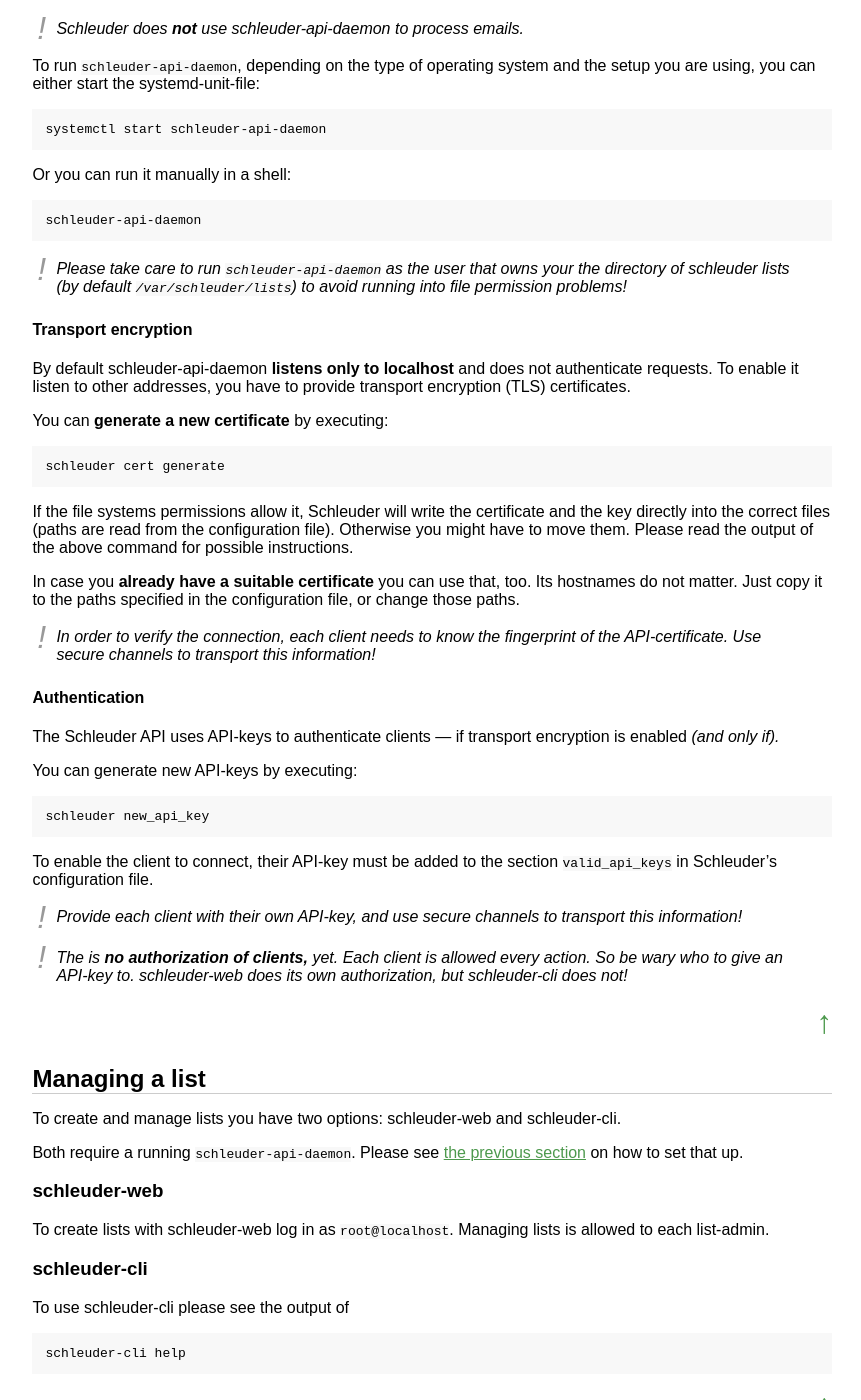
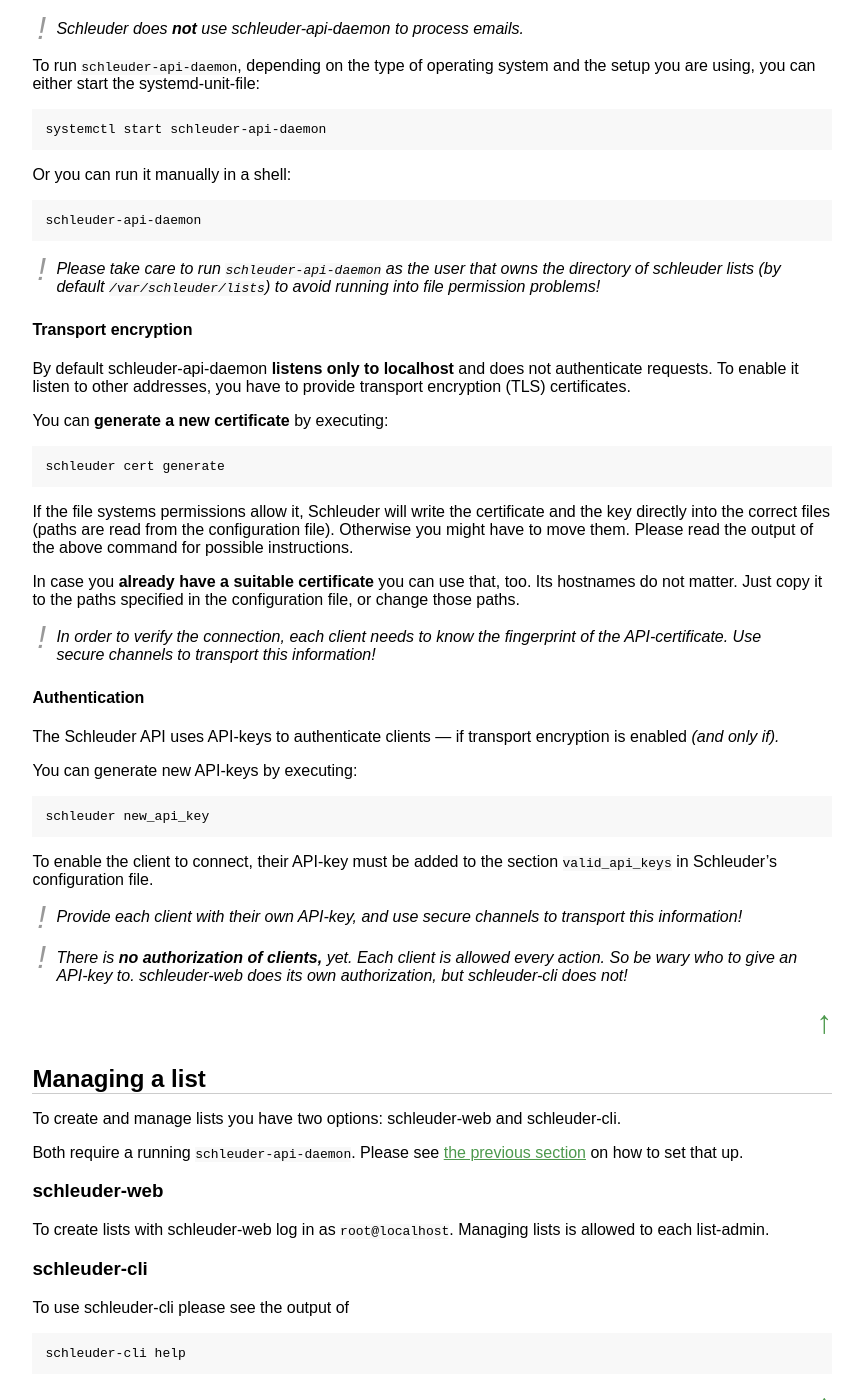
Before and after one commit to schleuder/schleuder-website, a Jekyll site: the page built from docs/index.md, in a window 1280 px wide and 1400 px high, scrolled down 3386 px. Shown: the whole window, without its empty margins (6-867 px from the left). Built offline with Jekyll 4.4.1, drawn with Linux system fonts in a browser that asks for light colours.

Commit message:
docs/: Wording

```diff
--- a/docs/index.md
+++ b/docs/index.md
@@ -132,7 +132,7 @@ Or you can run it manually in a shell:
     schleuder-api-daemon
 
 {: .note}
-Please take care to run `schleuder-api-daemon` as the user that owns your the directory of schleuder lists (by default `/var/schleuder/lists`) to avoid running into file permission problems!
+Please take care to run `schleuder-api-daemon` as the user that owns the directory of schleuder lists (by default `/var/schleuder/lists`) to avoid running into file permission problems!
 
 #### Transport encryption
 
@@ -165,7 +165,7 @@ To enable the client to connect, their API-key must be added to the section `val
 Provide each client with their own API-key, and use secure channels to transport this information!
 
 {: .note}
-The is **no authorization of clients,** yet. Each client is allowed every action. So be wary who to give an API-key to. schleuder-web does its own authorization, but schleuder-cli does not!
+There is **no authorization of clients,** yet. Each client is allowed every action. So be wary who to give an API-key to. schleuder-web does its own authorization, but schleuder-cli does not!
 
 
 
```
